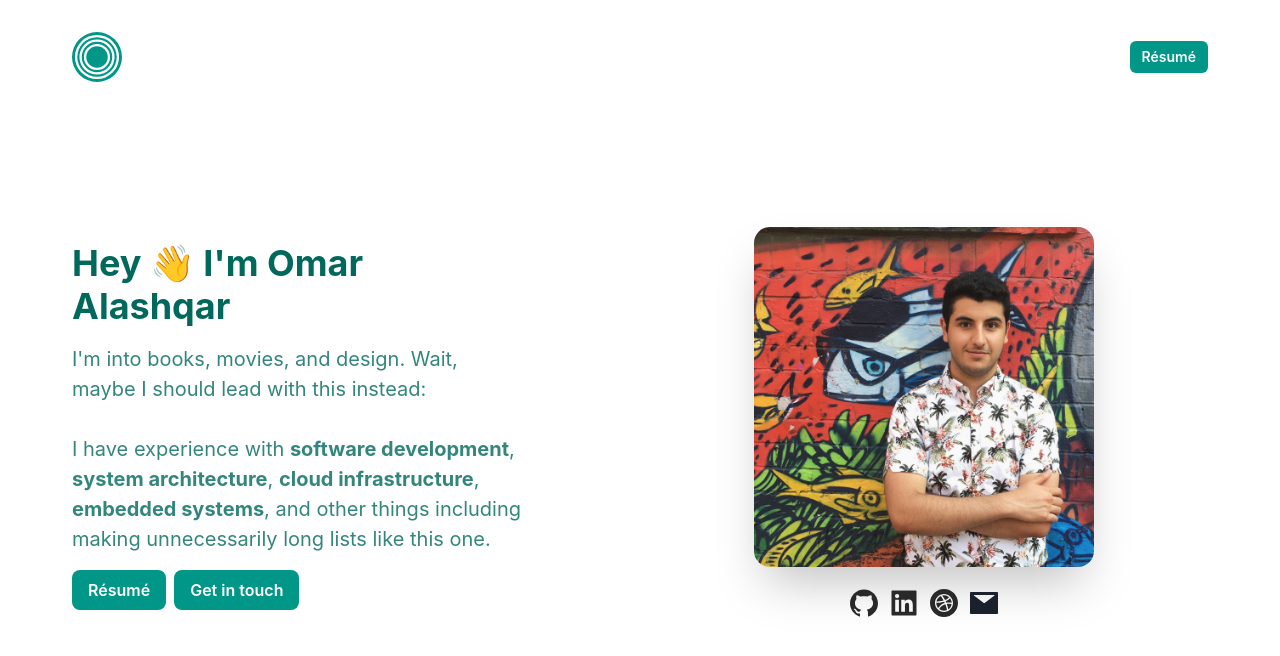
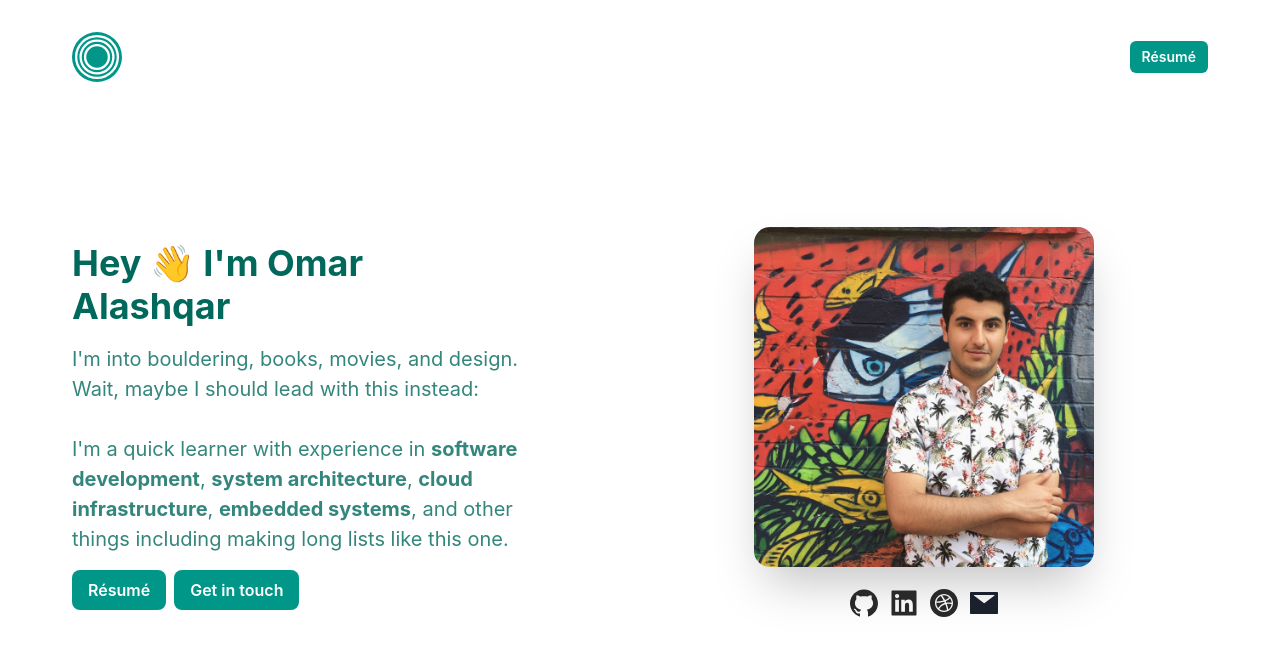
Before and after one commit to OmarAlashqar/personal-website, a Next.js app: page / in a window 1280 px wide. Shown: the top 656 px of the page. Built offline with nearby package versions, Linux system fonts and the light colour scheme.

Commit message:
updated blurb

```diff
--- a/cms/hero.ts
+++ b/cms/hero.ts
@@ -2,9 +2,9 @@ export default {
   imageURL: `/moi.jpg`,
   title: `Hey 👋 I'm Omar Alashqar`,
   body: `
-  I'm into books, movies, and design. Wait, maybe I should lead with this instead:
+  I'm into bouldering, books, movies, and design. Wait, maybe I should lead with this instead:
 
   \\
-  I have experience with **software development**, **system architecture**, **cloud infrastructure**, **embedded systems**, and other things including making unnecessarily long lists like this one.
+  I'm a quick learner with experience in **software development**, **system architecture**, **cloud infrastructure**, **embedded systems**, and other things including making long lists like this one.
   `,
 };
```
Also changed, not shown: 1 other file (tests, documents, lock files or other folders).
